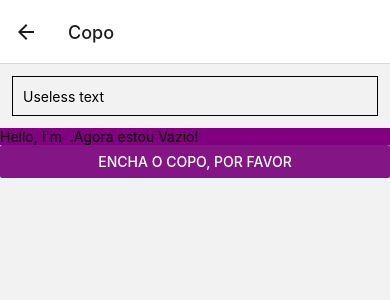
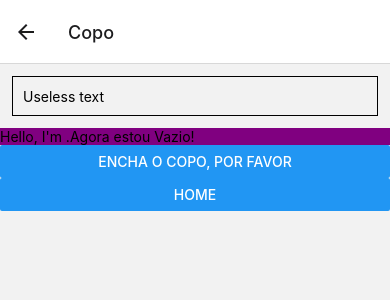
Before and after one commit to MathMarcondes/AwesomeProject, a React Native app: screen /Copo in a window 390 px wide. Shown: the top 300 px of the page. Built offline with nearby package versions, Linux system fonts and the light colour scheme.

Commit message:
Adicionando botão de volta ao home da terceira tela

```diff
--- a/src/screens/Copo/index.tsx
+++ b/src/screens/Copo/index.tsx
@@ -2,7 +2,7 @@ import { useState } from "react";
 import { TextInput, Text, View, Button, StyleSheet } from "react-native";
 import React from "react";
 
-const Copo = props => {
+export default function Copo ({navigation}) {
 
 
     const [IsCheio, setIsCheio] = useState(true);
@@ -16,18 +16,19 @@ const Copo = props => {
              value={text}
             />
             <Text style={{flex: 1, backgroundColor: 'purple'}}>
-                Hello, I'm {props.name} .Agora estou {IsCheio ? 'Vazio' : 'Está cheio'}!
+                Hello, I'm .Agora estou {IsCheio ? 'Vazio' : 'Está cheio'}!
             </Text>
 
             <Button
             onPress={() => {
                 setIsCheio(false);
-
             }}
             disabled={!IsCheio}
             title={IsCheio ? 'Encha o copo, por favor' : 'Está cheio'}
-            color={'#841584'}
             />
+            <Button
+            title="Home"
+            onPress={() => navigation.navigate('Home')}/>
         </View>
     )
 }
@@ -40,6 +41,3 @@ const styles = StyleSheet.create({
     padding: 10,
   },
 });
-
-
-export default Copo
```
